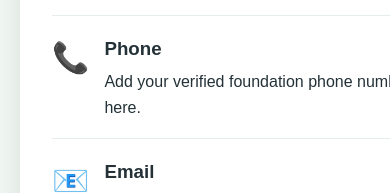
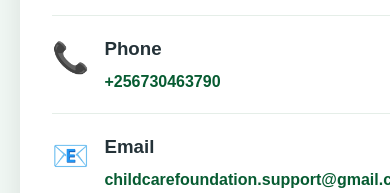
Before and after one commit to childcarefoundationug1/child-care-foundation, a website: page contact.html in a window 390 px wide. Shown: the part 670-863 px from the top of the page. Drawn offline with Linux system fonts and the light colour scheme.

Commit message:
Add verified foundation phone number

```diff
--- a/contact.html
+++ b/contact.html
@@ -279,7 +279,9 @@
                     </h3>
 
                     <p>
-                        Add your verified foundation phone number here.
+                        <a href="tel:+256730463790">
+                            +256730463790
+                        </a>
                     </p>
 
                 </div>
```
